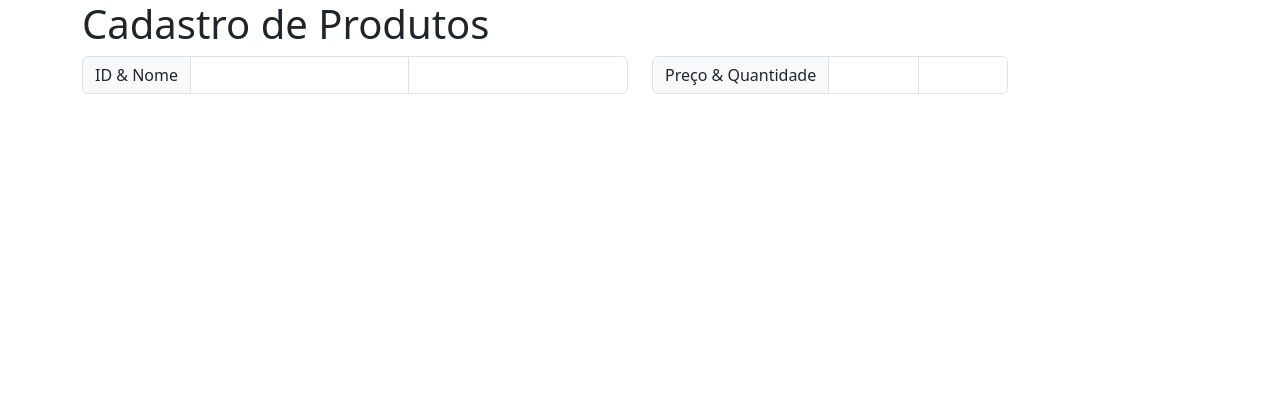
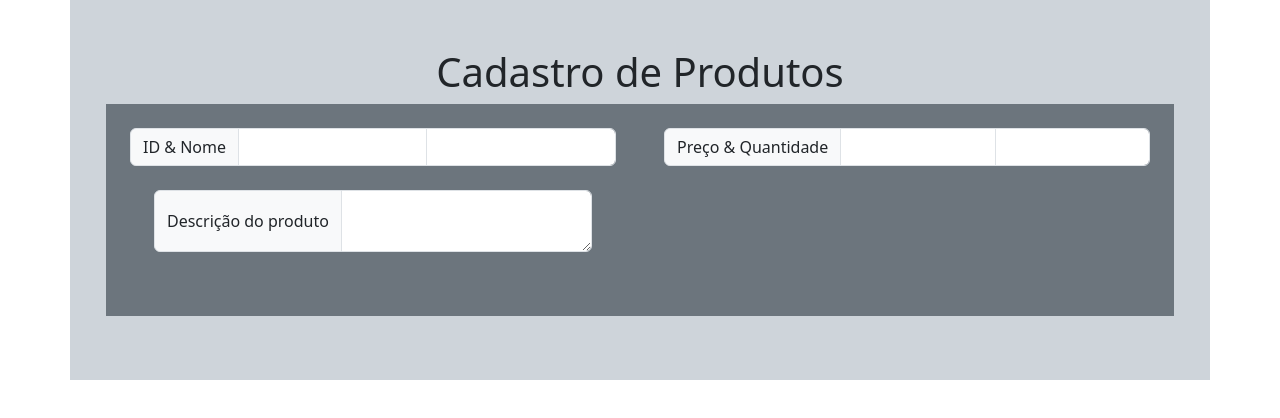
Before and after one commit to LucascFelix/cadastro-de-produtos, an Angular app: page / in a window 1280 px wide. Shown: the top 418 px of the page. Built offline with nearby package versions, Linux system fonts and the light colour scheme.

Commit message:
:sparkles: Adicionando text-area

```diff
--- a/src/app/app.component.html
+++ b/src/app/app.component.html
@@ -1,15 +1,19 @@
 <form>
-	<div class="container">
+  <div class="container bg-dark-subtle p-5">
     <div class="row">
-			<h1 class="text">Cadastro de Produtos</h1>
-			<div class="col-6 mb-2">
+      <h1 class="text-center">Cadastro de Produtos</h1>
+      <div class="col-6 mb-3 bg-secondary p-4">
         <div class="input-group">
           <span class="input-group-text">ID & Nome</span>
           <input type="text" aria-label="ID" class="form-control">
           <input type="text" aria-label="NOME" class="form-control">
         </div>
+        <div class="input-group mb-3 p-4">
+          <span class="input-group-text">Descrição do produto</span>
+          <textarea class="form-control" aria-label="Descrição do produto"></textarea>
         </div>
-			<div class="col-4 mb-3">
+      </div>
+      <div class="col-6 mb-3 bg-secondary p-4">
         <div class="input-group">
           <span class="input-group-text">Preço & Quantidade</span>
           <input type="text" aria-label="Preço" class="form-control">
@@ -17,6 +21,5 @@
         </div>
       </div>
     </div>
-
   </div>
 </form>
```
Lines whose indentation alone changed are shown as unchanged.
